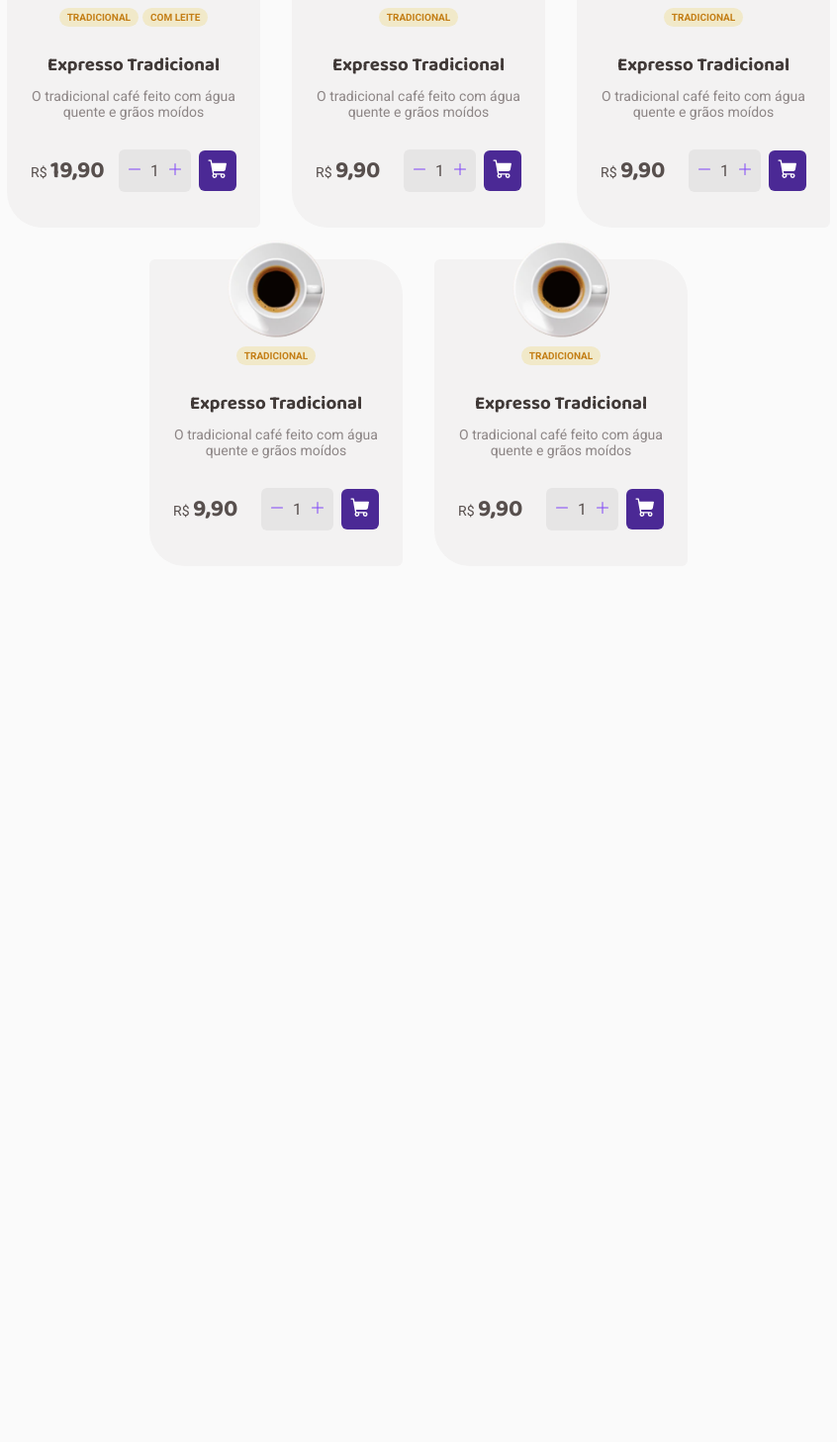
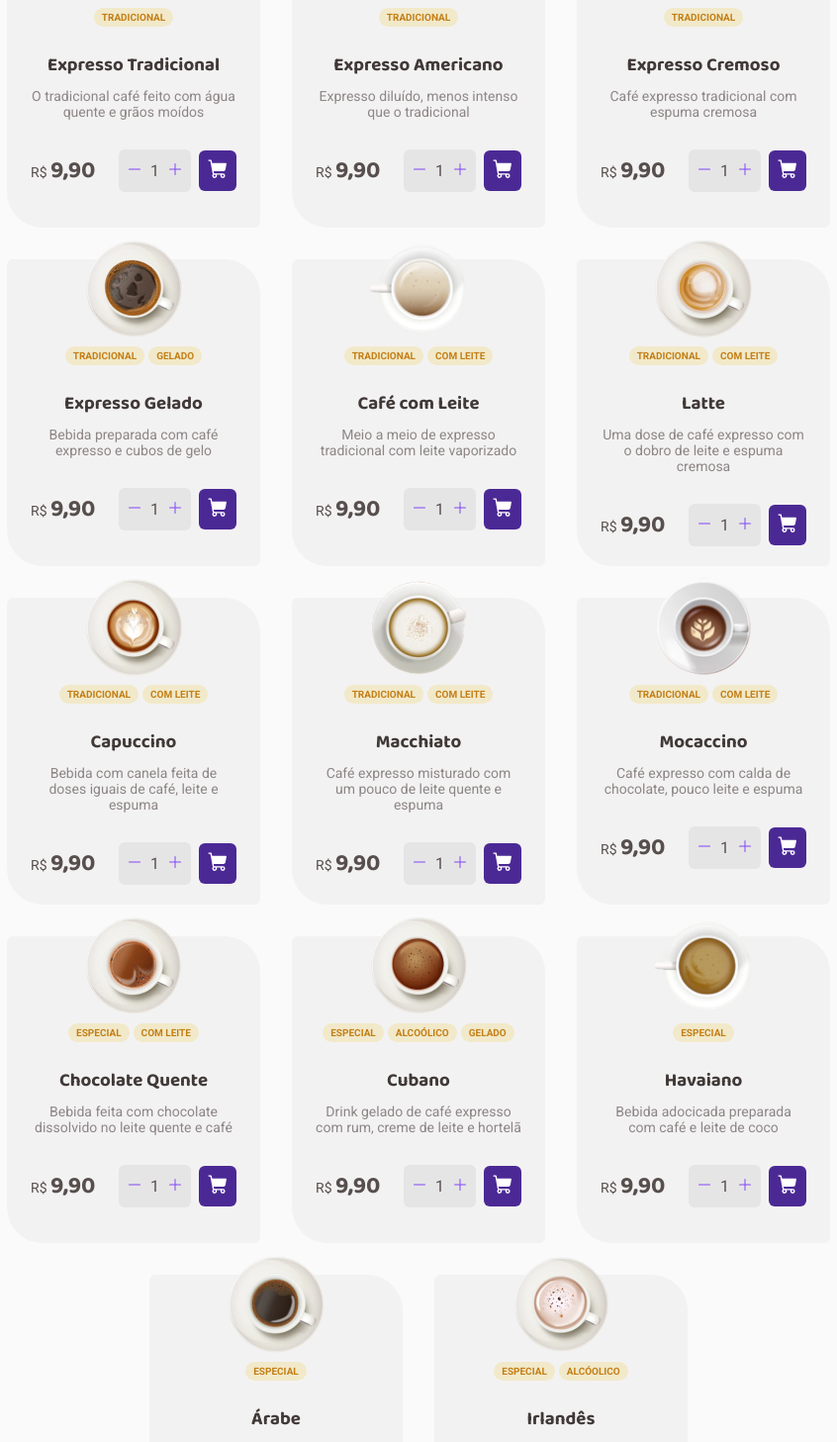
Before and after one commit to fcomateus/ignite-coffee-delivery, a React (Vite) app: page / in a window 1280 px wide. Shown: the part 728-2185 px from the top of the page at 99% size, without its empty margins (217-1063 px from the left). Before the commit the page ends 1380 px from the top, so only its background shows below. Built offline with nearby package versions, Linux system fonts and the light colour scheme; no server answers; the HTML template or start-up script is replaced by a standard one.

Commit message:
started reducer and context

```diff
--- a/src/App.tsx
+++ b/src/App.tsx
@@ -4,6 +4,7 @@ import { GlobalStyle } from "./styles/global"
 
 import { BrowserRouter } from "react-router-dom"
 import { Router } from "./Router"
+import { CartContextProvider } from './contexts/CartContext'
 
 function App() {
 
@@ -11,7 +12,9 @@ function App() {
     <ThemeProvider theme={defaultTheme}>
       <GlobalStyle />
       <BrowserRouter>
-        <Router />
+        <CartContextProvider>
+          <Router />
+        </CartContextProvider>
       </BrowserRouter>
     </ThemeProvider>
   )
--- a/src/components/Card/index.tsx
+++ b/src/components/Card/index.tsx
@@ -16,8 +16,9 @@ import { Plus, Minus, ShoppingCart } from '@phosphor-icons/react'
 
 import coffeeImage from '../../assets/americano.png'
 import { useTheme } from "styled-components";
-import { useState } from "react";
+import { useState, useContext } from "react";
 
+import { CartContext } from "../../contexts/CartContext";
 interface CardProps {
     title: string,
     description: string,
@@ -28,6 +29,8 @@ interface CardProps {
 }
 
 export function Card({ title, description, price, tags, imagePath, imageDescription }: CardProps) {
+
+    const { addToCart, items } = useContext(CartContext)
 
     const [quantity, setQuantity] = useState(1)
 
@@ -51,6 +54,18 @@ export function Card({ title, description, price, tags, imagePath, imageDescript
         if(quantity > 1) {
             setQuantity(state => state - 1)
         }
+    }
+
+    function handleAddToCart() {
+        const item = {
+            title,
+            imagePath,
+            price,
+            quantity
+        }
+        addToCart(item)
+        console.log('items', items);
+
     }
 
     return (
@@ -94,7 +109,7 @@ export function Card({ title, description, price, tags, imagePath, imageDescript
                         </button>
                     </ButtonControls>
 
-                    <AddToCartButton>
+                    <AddToCartButton onClick={handleAddToCart}>
                         <ShoppingCart weight='fill' color={theme['white']} size={22}/>
                     </AddToCartButton>
 
--- a/src/components/Header/components/Cart/index.tsx
+++ b/src/components/Header/components/Cart/index.tsx
@@ -1,9 +1,13 @@
 import { Container, QuantityIndicator } from './styles'
 import { ShoppingCart } from '@phosphor-icons/react'
 import { useTheme } from 'styled-components'
+import { useContext } from 'react'
+import { CartContext } from '../../../../contexts/CartContext'
 
 export function Cart() {
     const theme = useTheme()
+
+    const { items } = useContext(CartContext)
 
     return (
         <Container>
@@ -13,9 +17,15 @@ export function Cart() {
                 weight='fill'
             />
 
-            <QuantityIndicator>
-                3
-            </QuantityIndicator>
+            {
+                items.length > 0 ?
+                <QuantityIndicator>
+                    { items.length }
+                </QuantityIndicator>
+                :
+                <></>
+            }
+
         </Container>
     )
 }
--- /dev/null
+++ b/src/contexts/CartContext.tsx
@@ -0,0 +1,64 @@
+import { createContext, ReactNode, useReducer } from "react";
+import { cartReducer } from "../reducers/cart/reducer";
+import { ActionTypes, addToCartAction, addUnitWishInCartAction, removeFromCartAction, removeUnitWishInCartAction } from '../reducers/cart/actions'
+
+export interface ItemInCart {
+  title: string
+  imagePath: string
+  price: number,
+  quantity: number
+}
+
+interface CartContextType {
+  items: ItemInCart[],
+  addToCart: () => void,
+  removeFromCart: () => void,
+  addUnitWishInCart: () => void,
+  removeUnitWishInCart: () => void
+}
+
+export const CartContext = createContext({} as CartContextType)
+
+interface CartContextProviderProps {
+  children: ReactNode
+}
+
+
+export function CartContextProvider({ children }: CartContextProviderProps) {
+
+  const [cartState, dispatch] = useReducer(cartReducer, {
+    items: []
+  })
+
+  const { items } = cartState
+
+  function addToCart(item: ItemInCart) {
+    dispatch(addToCartAction(item))
+  }
+
+  function removeFromCart(title: string) {
+    dispatch(removeFromCartAction(title))
+  }
+
+  function addUnitWishInCart(title: string) {
+    dispatch(addUnitWishInCartAction(title))
+  }
+
+  function removeUnitWishInCart(title: string) {
+    dispatch(removeUnitWishInCartAction(title))
+  }
+
+  return (
+    <CartContext.Provider
+      value={{
+        items,
+        addToCart,
+        removeFromCart,
+        addUnitWishInCart,
+        removeUnitWishInCart
+      }}
+    >
+      { children }
+    </CartContext.Provider>
+  )
+}
--- /dev/null
+++ b/src/mocks/coffees.ts
@@ -0,0 +1,129 @@
+import expresso from '../assets/expresso.png'
+import americano from '../assets/americano.png'
+import expressoCremoso from '../assets/expresso_cremoso.png'
+import expressoGelado from '../assets/expresso_gelado.png'
+import cafeComLeite from '../assets/cafe_com_leite.png'
+import latte from '../assets/latte.png'
+import cappucino from '../assets/capuccino.png'
+import macchiato from '../assets/macchiato.png'
+import mocaccino from '../assets/mocaccino.png'
+import chocolateQuente from '../assets/chocolate_quente.png'
+import cubano from '../assets/cubano.png'
+import havaino from '../assets/havaiano.png'
+import arabe from '../assets/arabe.png'
+import irlandes from '../assets/irlandes.png'
+
+export const coffeeMock = [
+  {
+    title: 'Expresso Tradicional',
+    description: 'O tradicional café feito com água quente e grãos moídos',
+    price: 9.90,
+    tags: ['Tradicional'],
+    imagePath: expresso,
+    imageDescription: 'Expresso tradicional'
+  },
+  {
+    title: 'Expresso Americano',
+    description: 'Expresso diluído, menos intenso que o tradicional',
+    price: 9.90,
+    tags: ['Tradicional'],
+    imagePath: americano,
+    imageDescription: 'Expresso americano'
+  },
+  {
+    title: 'Expresso Cremoso',
+    description: 'Café expresso tradicional com espuma cremosa',
+    price: 9.90,
+    tags: ['Tradicional'],
+    imagePath: expressoCremoso,
+    imageDescription: 'Expresso cremoso'
+  },
+  {
+    title: 'Expresso Gelado',
+    description: 'Bebida preparada com café expresso e cubos de gelo',
+    price: 9.90,
+    tags: ['Tradicional', 'Gelado'],
+    imagePath: expressoGelado,
+    imageDescription: 'Expresso gelado'
+  },
+  {
+    title: 'Café com Leite',
+    description: 'Meio a meio de expresso tradicional com leite vaporizado',
+    price: 9.90,
+    tags: ['Tradicional', 'Com leite'],
+    imagePath: cafeComLeite,
+    imageDescription: 'Café com leite'
+  },
+  {
+    title: 'Latte',
+    description: 'Uma dose de café expresso com o dobro de leite e espuma cremosa',
+    price: 9.90,
+    tags: ['Tradicional', 'Com leite'],
+    imagePath: latte,
+    imageDescription: 'Café latte'
+  },
+  {
+    title: 'Capuccino',
+    description: 'Bebida com canela feita de doses iguais de café, leite e espuma',
+    price: 9.90,
+    tags: ['Tradicional', 'Com leite'],
+    imagePath: cappucino,
+    imageDescription: 'Capuccino'
+  },
+  {
+    title: 'Macchiato',
+    description: 'Café expresso misturado com um pouco de leite quente e espuma',
+    price: 9.90,
+    tags: ['Tradicional', 'Com leite'],
+    imagePath: macchiato,
+    imageDescription: 'Café macchiato'
+  },
+  {
+    title: 'Mocaccino',
+    description: 'Café expresso com calda de chocolate, pouco leite e espuma',
+    price: 9.90,
+    tags: ['Tradicional', 'Com leite'],
+    imagePath: mocaccino,
+    imageDescription: 'Café mocaccino'
+  },
+  {
+    title: 'Chocolate Quente',
+    description: 'Bebida feita com chocolate dissolvido no leite quente e café',
+    price: 9.90,
+    tags: ['Especial', 'Com leite'],
+    imagePath: chocolateQuente,
+    imageDescription: 'Chocolate quente'
+  },
+  {
+    title: 'Cubano',
+    description: 'Drink gelado de café expresso com rum, creme de leite e hortelã',
+    price: 9.90,
+    tags: ['Especial', 'Alcoólico', 'Gelado'],
+    imagePath: cubano,
+    imageDescription: 'Café cubano'
+  },
+  {
+    title: 'Havaiano',
+    description: 'Bebida adocicada preparada com café e leite de coco',
+    price: 9.90,
+    tags: ['Especial'],
+    imagePath: havaino,
+    imageDescription: 'Café havaiano'
+  },
+  {
+    title: 'Árabe',
+    description: 'Bebida preparada com grãos de café árabe e especiarias',
+    price: 9.90,
+    tags: ['Especial'],
+    imagePath: arabe,
+    imageDescription: 'Café árabe'
+  },
+  {
+    title: 'Irlandês',
+    description: 'Bebida a base de café, uísque irlandês, açucar e chantilly',
+    price: 9.90,
+    tags: ['Especial', 'Alcóolico'],
+    imagePath: irlandes,
+    imageDescription: 'Café irlandês'
+  }
+]
--- a/src/pages/Home/components/CoffeeList/index.tsx
+++ b/src/pages/Home/components/CoffeeList/index.tsx
@@ -1,56 +1,28 @@
 import { Container } from "./styles";
 import { Card } from "../../../../components/Card";
 
-import expresso from '../../../../assets/expresso.png'
+import { coffeeMock } from "../../../../mocks/coffees";
 
 export function CoffeeList() {
     return (
         <Container>
-            <Card
-                title="Expresso Tradicional"
-                description="O tradicional café feito com água quente e grãos moídos"
-                price={19.90}
-                tags={['Tradicional', 'Com leite']}
-                imagePath={expresso}
-                imageDescription="Expresso tradicional"
 
-            />
-            <Card
-                title="Expresso Tradicional"
-                description="O tradicional café feito com água quente e grãos moídos"
-                price={9.90}
-                tags={['Tradicional']}
-                imagePath={expresso}
-                imageDescription="Expresso tradicional"
+            {
+                coffeeMock.map(mockItem => {
+                    return (
+                        <Card
+                            key={mockItem.title}
+                            title={mockItem.title}
+                            description={mockItem.description}
+                            price={mockItem.price}
+                            tags={mockItem.tags}
+                            imagePath={mockItem.imagePath}
+                            imageDescription={mockItem.imageDescription}
+                        />
+                    )
+                })
+            }
 
-            />
-            <Card
-                title="Expresso Tradicional"
-                description="O tradicional café feito com água quente e grãos moídos"
-                price={9.90}
-                tags={['Tradicional']}
-                imagePath={expresso}
-                imageDescription="Expresso tradicional"
-
-            />
-            <Card
-                title="Expresso Tradicional"
-                description="O tradicional café feito com água quente e grãos moídos"
-                price={9.90}
-                tags={['Tradicional']}
-                imagePath={expresso}
-                imageDescription="Expresso tradicional"
-
-            />
-            <Card
-                title="Expresso Tradicional"
-                description="O tradicional café feito com água quente e grãos moídos"
-                price={9.90}
-                tags={['Tradicional']}
-                imagePath={expresso}
-                imageDescription="Expresso tradicional"
-
-            />
         </Container>
     )
 }
--- /dev/null
+++ b/src/reducers/cart/actions.ts
@@ -0,0 +1,46 @@
+import { ItemInCart } from '../../contexts/CartContext'
+
+export enum ActionTypes {
+  ADD_TO_CART = 'ADD_TO_CART',
+  REMOVE_FROM_CART = 'REMOVE_FROM_CART',
+  ADD_UNIT_WISH_IN_CART = 'ADD_UNIT_WISH_IN_CART',
+  REMOVE_UNIT_WISH_IN_CART = 'REMOVE_UNIT_WISH_IN_CART'
+}
+
+export function addToCartAction(item: ItemInCart) {
+  return {
+    type: ActionTypes.ADD_TO_CART,
+    payload: {
+      item
+    }
+  }
+}
+
+export function removeFromCartAction(title: string) {
+  return {
+    type: ActionTypes.REMOVE_FROM_CART,
+    payload: {
+      // seria o id do café, mas como não tem id,
+      // o título único é a alternativa
+      title
+    }
+  }
+}
+
+export function addUnitWishInCartAction(title: string) {
+  return {
+    type: ActionTypes.ADD_UNIT_WISH_IN_CART,
+    payload: {
+      title
+    }
+  }
+}
+
+export function removeUnitWishInCartAction(title: string) {
+  return {
+    type: ActionTypes.REMOVE_UNIT_WISH_IN_CART,
+    payload: {
+      title
+    }
+  }
+}
--- /dev/null
+++ b/src/reducers/cart/reducer.ts
@@ -0,0 +1,55 @@
+import { ActionTypes } from "./actions";
+import { ItemInCart } from "../../contexts/CartContext";
+
+interface CartState {
+  items: ItemInCart[]
+}
+
+export function cartReducer(state: CartState, action: any) {
+
+  switch(action.type) {
+    case ActionTypes.ADD_TO_CART: {
+      console.log('action ADD_TO_CART', action);
+      console.log('state', state);
+      const isItemInCart = state.items.find(item => item.title === action.payload.item.title)
+
+      if(isItemInCart) {
+        alert('Item já adicionado ao carrinho')
+        return state
+      }
+
+      return {
+        items: [...state.items, action.payload.item]
+      }
+    }
+
+    case ActionTypes.REMOVE_FROM_CART: {
+      console.log('action REMOVE_FROM_CART', action);
+      return state.items.filter(item => item.title === action.payload.title)
+    }
+
+    case ActionTypes.ADD_UNIT_WISH_IN_CART: {
+      console.log('action ADD_UNIT_WISH_IN_CART', action);
+      return state.items.map(item => {
+        if(item.title === action.payload.title) {
+          item.quantity++
+        }
+        return item
+      })
+    }
+
+    case ActionTypes.REMOVE_UNIT_WISH_IN_CART: {
+      console.log('action REMOVE_UNIT_WISH_IN_CART', action);
+      return state.items.map(item => {
+        if(item.title === action.payload.title && item.quantity > 1) {
+          item.quantity--
+        }
+        return item
+      })
+    }
+
+    default:
+      return state
+  }
+
+}
```
Also changed, not shown: src/contexts/WishesContext.tsx (deleted, +0 -11 lines), src/assets/expresso_gelado.png (renamed from src/assets/cafe_gelado.png), src/assets/mocaccino.png (renamed from src/assets/mochaccino.png).
